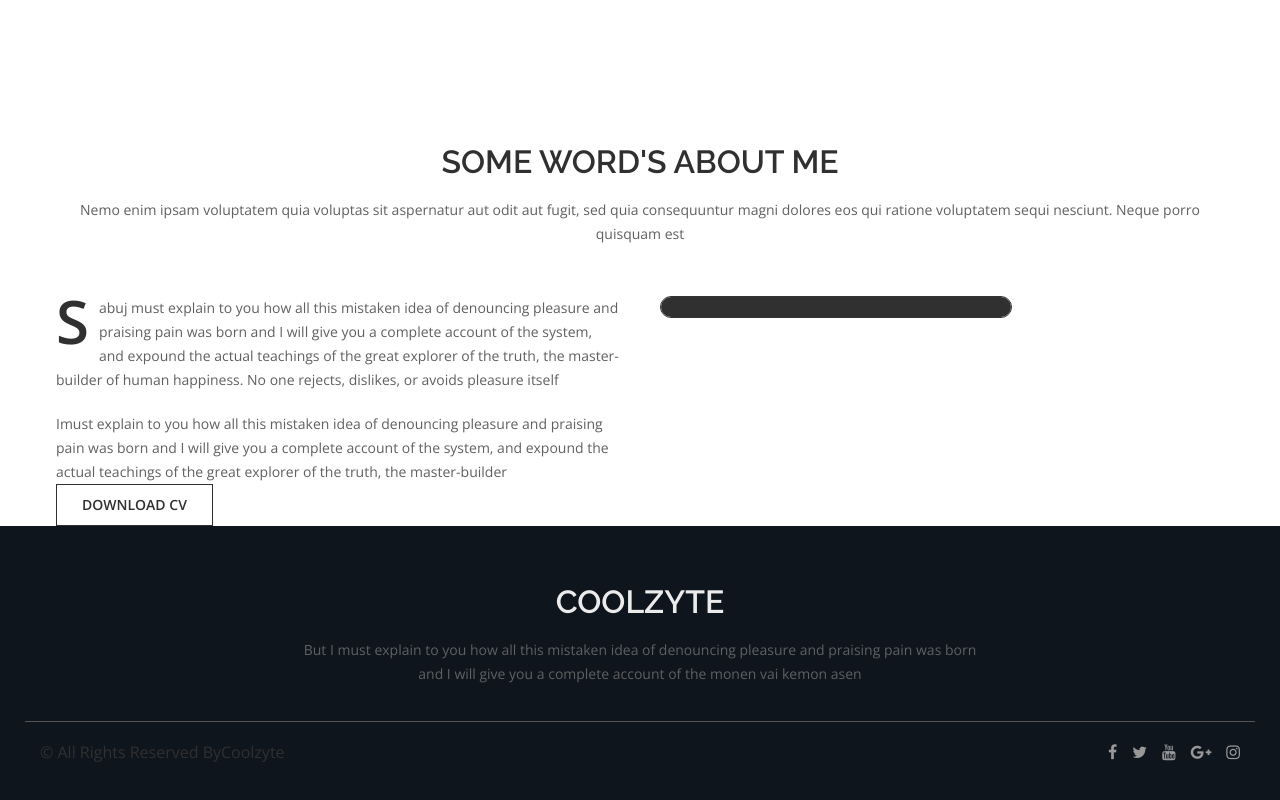
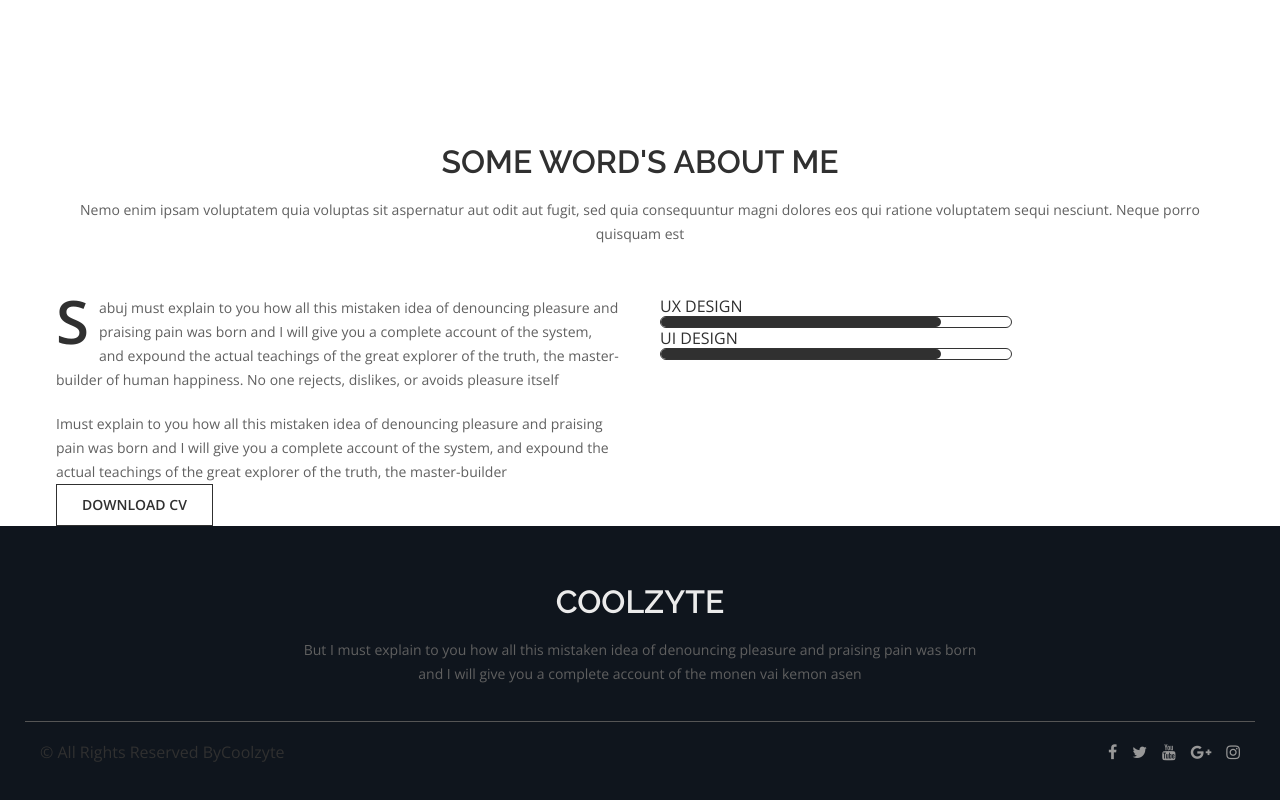
Before and after one commit to coolzyte/my-portfolio-v2, a React (Create React App) app: page /aboutus in a window 1280 px wide. Shown: the part 804-1604 px from the top of the page. Built offline with nearby package versions, Linux system fonts and the light colour scheme.

Commit message:
working on progress bar

```diff
--- a/src/components/Layout/Layout.js
+++ b/src/components/Layout/Layout.js
@@ -7,8 +7,7 @@ import classes from "./Layout.module.css";
 
 class Layout extends Component {
   state = {
-    showSideDrawer: false,
-    percentage: 0
+    showSideDrawer: false
   };
   sideDrawerClosedHandler = () => {
     this.setState({ showSideDrawer: false });
@@ -19,6 +18,7 @@ class Layout extends Component {
       return { showSideDrawer: !prevState.showSideDrawer };
     });
   };
+
   render() {
     return (
       <Aux>
--- a/src/components/ProgressBar/Filler/Filler.js
+++ b/src/components/ProgressBar/Filler/Filler.js
@@ -3,7 +3,9 @@ import "./Filler.module.css";
 import classes from "./Filler.module.css";
 
 const filler = props => {
-  return <div className={classes.Filler} />;
+  return (
+    <div className={classes.Filler} style={{ width: `${props.percentage}%` }} />
+  );
 };
 
 export default filler;
--- a/src/components/ProgressBar/ProgressBar.js
+++ b/src/components/ProgressBar/ProgressBar.js
@@ -4,8 +4,19 @@ import classes from "./ProgressBar.module.css";
 
 const ProgressBar = props => {
   return (
-    <div className={classes.ProgressBar}>
-      <Filler percentage={props.percentage} />
+    <div>
+      <div>
+        <span>UX DESIGN</span>
+        <div className={classes.ProgressBar}>
+          <Filler percentage={props.percentage} />
+        </div>
+      </div>
+      <div>
+        <span>UI DESIGN</span>
+        <div className={classes.ProgressBar}>
+          <Filler percentage={props.percentage} />
+        </div>
+      </div>
     </div>
   );
 };
--- a/src/components/ProgressBar/ProgressBar.module.css
+++ b/src/components/ProgressBar/ProgressBar.module.css
@@ -1,6 +1,6 @@
 .ProgressBar {
   position: relative;
-  height: 20px;
+  height: 10px;
   width: 350px;
   border-radius: 50px;
   border: 1px solid #333;
--- a/src/components/Skill/Skill.js
+++ b/src/components/Skill/Skill.js
@@ -1,10 +1,17 @@
-import React from "react";
+import React, { Component } from "react";
 import Button from "../Button/Button";
 import PageTitle from "../PageTitle/PageTitle";
 import classes from "./Skill.module.css";
 import ProgressBar from "../ProgressBar/ProgressBar";
 
-const Skill = props => {
+class Skill extends Component {
+  constructor(props) {
+    super(props);
+    this.state = {
+      percentage: 80
+    };
+  }
+  render() {
     return (
       <section className={classes.Skill}>
         <div className="section-title">
@@ -21,24 +28,25 @@ const Skill = props => {
               <span className={classes.Big}>S</span>
               abuj must explain to you how all this mistaken idea of denouncing
               pleasure and praising pain was born and I will give you a complete
-            account of the system, and expound the actual teachings of the great
-            explorer of the truth, the master-builder of human happiness. No one
-            rejects, dislikes, or avoids pleasure itself
+              account of the system, and expound the actual teachings of the
+              great explorer of the truth, the master-builder of human
+              happiness. No one rejects, dislikes, or avoids pleasure itself
             </p>
             <p>
               Imust explain to you how all this mistaken idea of denouncing
               pleasure and praising pain was born and I will give you a complete
-            account of the system, and expound the actual teachings of the great
-            explorer of the truth, the master-builder
+              account of the system, and expound the actual teachings of the
+              great explorer of the truth, the master-builder
             </p>
             <Button name="Download CV" />
           </div>
           <div className={classes.ProgressBar}>
-          <ProgressBar />
+            <ProgressBar percentage={this.state.percentage} />
           </div>
         </div>
       </section>
     );
-};
+  }
+}
 
 export default Skill;
```
Lines whose indentation alone changed are shown as unchanged.
